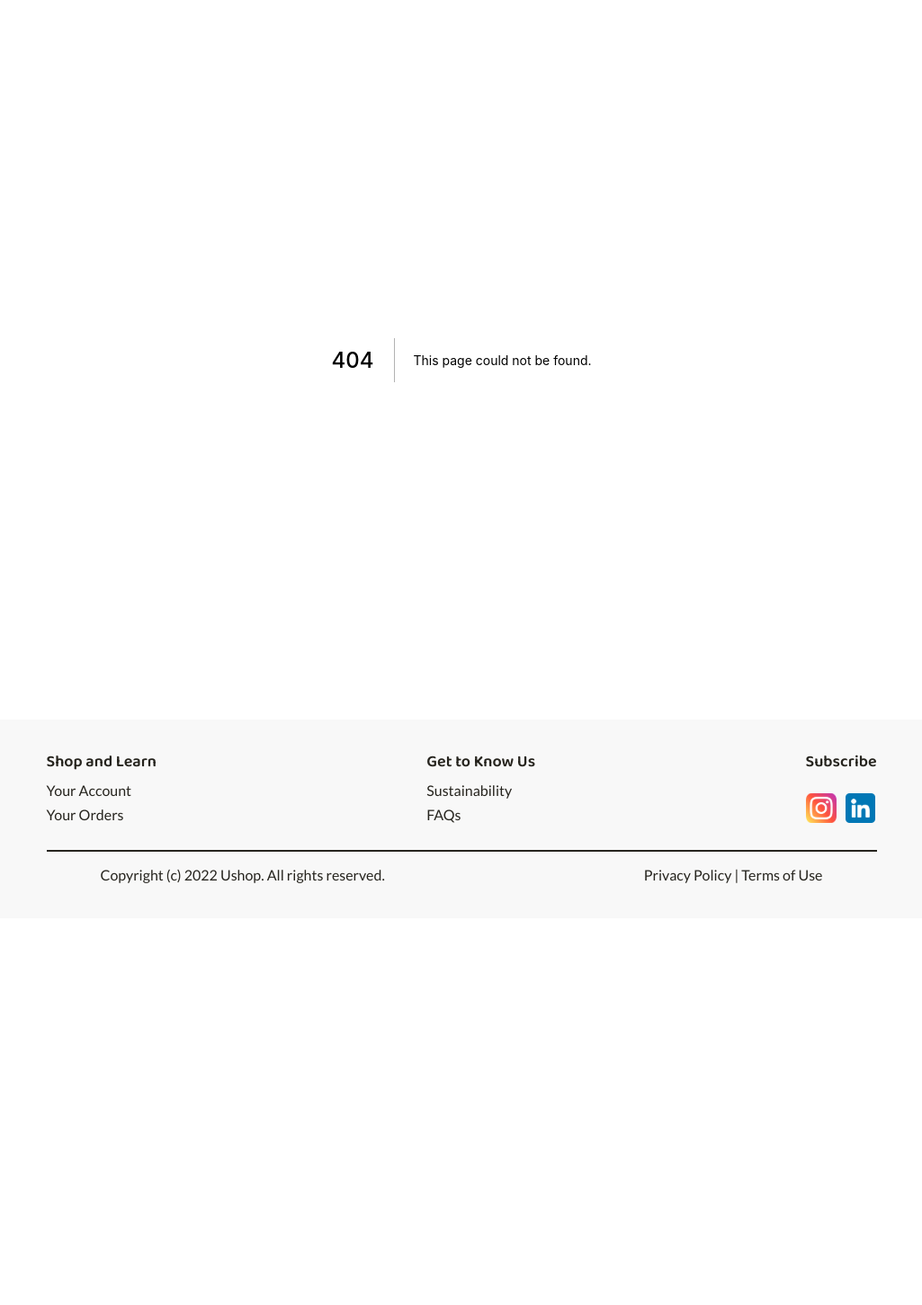
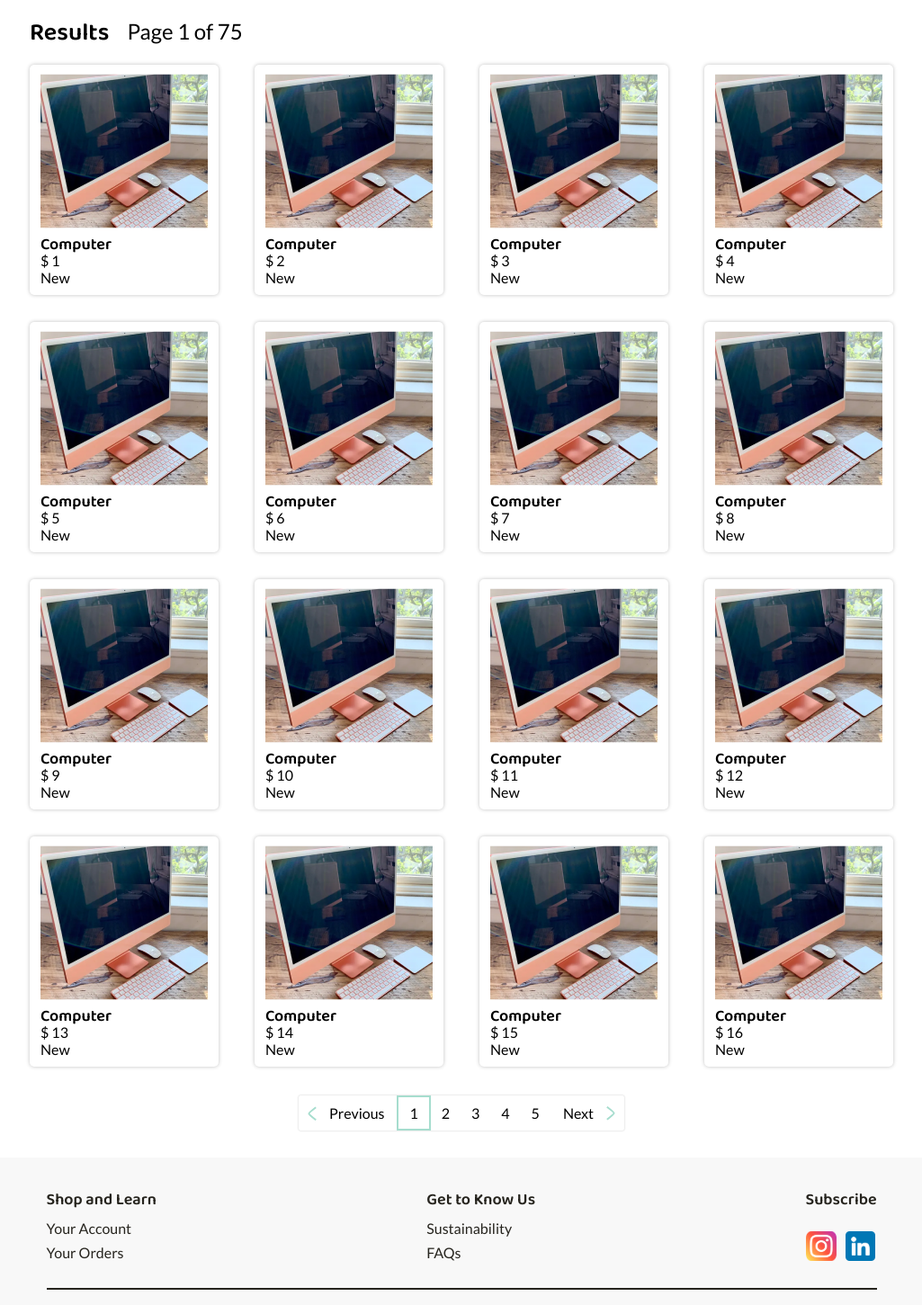
Before and after one commit to mikehe123/ushop-component-example-typescript, a Next.js app: page /search_result in a window 1280 px wide. Before the commit this address had no page. Shown: the top 1451 px of the page at 90% size, without its empty margins (127-1152 px from the left). Before the commit the page ends 1021 px from the top, so only its background shows below. Built offline with nearby package versions, Linux system fonts and the light colour scheme.

Commit message:
Build search result page

```diff
--- a/components/card-listing-item/S.CardListingItem.tsx
+++ b/components/card-listing-item/S.CardListingItem.tsx
@@ -6,7 +6,6 @@ export const Container = styled.div`
   padding: 10px 12px 10px 12px;
   box-shadow: 0px 0px 4px rgba(0, 0, 0, 0.25);
   border-radius: 5px;
-  margin: 0 8px 0 8px;
 `;
 
 export const Image = styled(NImage)`
--- /dev/null
+++ b/components/listing-grid/ListingGrid.tsx
@@ -0,0 +1,67 @@
+import CardListingItem from "@components/card-listing-item/CardListingItem";
+import PageShifter from "@components/page-shifter/PageShifter";
+import { useState } from "react";
+import * as S from "./S.ListingGrid";
+
+interface ListingGridProps {}
+const ListingGrid: React.FC<ListingGridProps> = () => {
+  const [listItems, setListItems] = useState(placeHolderData);
+
+  return (
+    <S.Container>
+      <S.Title>Results</S.Title>
+
+      <S.IndicatePageNumber>Page 1 of 75</S.IndicatePageNumber>
+      <S.ContainerGrid>
+        {listItems.map((item) => {
+          return (
+            <CardListingItem
+              key={item.id}
+              itemImage={item.itemImage}
+              itemName={item.itemName}
+              itemPrice={item.itemPrice}
+              itemCondition={item.itemCondition}
+            />
+          );
+        })}
+      </S.ContainerGrid>
+      <JumpPageListing />
+    </S.Container>
+  );
+};
+
+export default ListingGrid;
+
+const placeHolderData = new Array(16).fill(0).map((_, index) => ({
+  id: index,
+  itemImage: "@asset/computer.png",
+  itemName: "Computer",
+  itemPrice: index + 1,
+  itemCondition: "New",
+}));
+
+const JumpPageListing = () => {
+  const [currentPage, setCurrentPage] = useState(0);
+
+  const handleClick = (index: number) => {
+    setCurrentPage(index);
+  };
+  return (
+    <S.WrapJumpPageListing>
+      <S.ContainerJumpPageListing>
+        <PageShifter direction="left" onClick={() => {}} />
+        {[...Array(5)].map((_, index) => {
+          return (
+            <S.TargetPage
+              currentPage={currentPage === index}
+              onClick={() => handleClick(index)}
+            >
+              {index + 1}
+            </S.TargetPage>
+          );
+        })}
+        <PageShifter direction="right" onClick={() => {}} />
+      </S.ContainerJumpPageListing>
+    </S.WrapJumpPageListing>
+  );
+};
--- /dev/null
+++ b/components/listing-grid/S.ListingGrid.tsx
@@ -0,0 +1,59 @@
+import styled from "styled-components";
+
+export const Container = styled.div`
+  padding-top: 20px;
+`;
+
+export const Title = styled.div`
+  font-family: "Baloo 2";
+  font-style: normal;
+  font-weight: 600;
+  font-size: 27px;
+  line-height: 30px;
+  display: inline;
+  margin-right: 20px;
+`;
+
+export const IndicatePageNumber = styled.div`
+  font-family: "Lato";
+  font-style: normal;
+  font-weight: 400;
+  font-size: 24px;
+  line-height: 29px;
+  display: inline;
+`;
+
+export const ContainerGrid = styled.div`
+  display: grid;
+  grid-template-columns: repeat(4, 1fr);
+  grid-column-gap: 40px;
+  grid-row-gap: 30px;
+  padding-top: 20px;
+  padding-bottom: 32px;
+  margin-left: auto;
+  margin-right: auto;
+`;
+
+export const WrapJumpPageListing = styled.div`
+  display: flex;
+  justify-content: center;
+`;
+export const ContainerJumpPageListing = styled.div`
+  display: flex;
+  flex-direction: row;
+  align-items: center;
+  box-shadow: 0px 0px 2px rgba(0, 0, 0, 0.25);
+  padding: 0px 10px 0px 10px;
+  margin-bottom: 30px;
+  border-radius: 2px 2px 2px 2px;
+`;
+
+export const TargetPage = styled.div<{ currentPage: Boolean }>`
+  font-family: "Lato";
+  font-style: normal;
+  font-weight: 400;
+  font-size: 16px;
+  line-height: 19px;
+  padding: 8px 12px 8px 12px;
+  border: ${({ currentPage }) => (currentPage ? "2px solid #A6DDCE" : "none")};
+`;
--- a/components/listing/S.Listing.tsx
+++ b/components/listing/S.Listing.tsx
@@ -25,4 +25,5 @@ export const ContainerList = styled.div`
   flex-direction: row;
   justify-content: space-around;
   margin: 0 16px 0 16px;
+  gap: 16px;
 `;
--- /dev/null
+++ b/components/page-shifter/PageShifter.tsx
@@ -0,0 +1,23 @@
+import * as S from "./S.PageShifter";
+import ArrowLeft from "@asset/icons/page-shift-left.svg";
+interface PageShifterProps {
+  direction: "left" | "right";
+  onClick: (e: React.MouseEvent<HTMLDivElement, MouseEvent>) => void;
+}
+
+const PageShifter: React.FC<PageShifterProps> = ({ direction, onClick }) => {
+  return (
+    <S.Container onClick={onClick} direction={direction}>
+      {direction === "right" && <S.Text>Next</S.Text>}
+      <S.Image
+        src={ArrowLeft}
+        alt="Arrow Left"
+        direction={direction}
+        draggable={false}
+      />
+      {direction === "left" && <S.Text>Previous</S.Text>}
+    </S.Container>
+  );
+};
+
+export default PageShifter;
--- /dev/null
+++ b/components/page-shifter/S.PageShifter.tsx
@@ -0,0 +1,29 @@
+import styled from "styled-components";
+import NImage from "next/image";
+
+export const Container = styled.div<{ direction: string }>`
+  display: flex;
+  align-items: center;
+  min-width: 14px;
+  min-height: 14px;
+  background-color: white;
+
+  display: flex;
+  justify-content: center;
+  user-select: none;
+  /* margin: ${({ direction }) =>
+    direction === "left" ? "0 0 0 10px" : "0 10px 0 0"}; */
+`;
+
+export const Image = styled(NImage)<{ direction: string }>`
+  transform: ${({ direction }) =>
+    direction === "left" ? "rotate(0deg)" : "rotate(180deg)"};
+`;
+export const Text = styled.div`
+  margin: 0 14px 0 14px;
+  font-family: "Lato";
+  font-style: normal;
+  font-weight: 400;
+  font-size: 16px;
+  line-height: 19px;
+`;
--- /dev/null
+++ b/pages/search_result.tsx
@@ -0,0 +1,15 @@
+import type { NextPage } from "next";
+import styles from "@styles/SearchResult.module.css";
+import ListingGrid from "@components/listing-grid/ListingGrid";
+
+const Home: NextPage = ({}) => {
+  return (
+    <>
+      <div className={styles.bannerBoard}>
+        <ListingGrid />
+      </div>
+    </>
+  );
+};
+
+export default Home;
--- a/styles/globals.css
+++ b/styles/globals.css
@@ -1,5 +1,5 @@
 @import url("https://fonts.googleapis.com/css2?family=Baloo+2:wght@600&display=swap");
-  @import url('https://fonts.googleapis.com/css2?family=Baloo+2:wght@600&family=Lato&display=swap');
+@import url('https://fonts.googleapis.com/css2?family=Baloo+2:wght@600&family=Lato&display=swap');
 
 html,
 body {
```
Also changed, not shown: asset/icons/page-shift-left.svg (added), asset/icons/page-shift-right.svg (added), styles/SearchResult.module.css (added).
